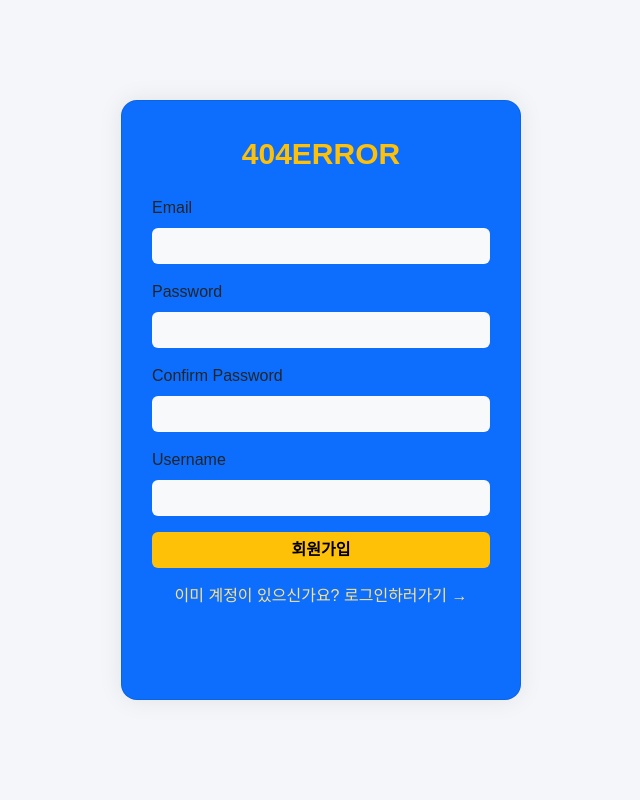
After one commit to humanda-404error/human-da5-404ERROR, a Flask app: page /signup in a window 1280 px wide. The commit adds this page. Shown: the whole page, without its empty margins (319-959 px from the left). Run offline with Flask 3, Linux system fonts and the light colour scheme; parts of the project's set-up code (start-up, migrations or seed data) failed here and were passed over.

Commit message:
On branch LHK_v1 Changes to be committed: 	modified:   app/main/LHK/LHK_routes.py 	new file:   app/main/templates/LHK/auth_base.html 	modified:   app/main/templates/LHK/login.html 	new file:   app/main/templates/LHK/signup.html 	modified:   app/main/templates/LHK/weather.html

```diff
--- a/404ERROR/app/main/LHK/LHK_routes.py
+++ b/404ERROR/app/main/LHK/LHK_routes.py
@@ -13,6 +13,7 @@ import requests
 from xml.etree import ElementTree
 from scipy.stats import ttest_ind
 import seaborn as sns
+from werkzeug.security import generate_password_hash
 
 all_holidays = None
 
@@ -267,4 +268,43 @@ def register_LHK_routes(main_bp):
     def profile_edit():
         return render_template('LHK/profile_edit.html')
 
+    @main_bp.route('/signup', methods=['GET', 'POST'])
+    def signup():
+        if request.method == "POST":
+            email = request.form['email']
+            password = request.form['password']
+            confirm = request.form['confirm']
+            nickname = request.form['nickname']
+
+            if '@' not in email:
+                return render_template('LHK/signup.html', error="올바른 이메일 형식을 입력해주세요.")
+            if password != confirm:
+                return render_template('LHK/signup.html', error="비밀번호가 일치하지 않습니다.")
+
+            conn = get_db_connection()
+            cursor = conn.cursor(dictionary=True)
+            cursor.execute("SELECT * FROM members WHERE email = %s", (email,))
+            existing_user = cursor.fetchone()
+
+            if existing_user:
+                cursor.close()
+                conn.close()
+                return render_template('LHK/signup.html', error="이미 등록된 이메일입니다.")
+
+            hashed_pw = generate_password_hash(password)
+            cursor.execute("""
+                           INSERT INTO members (email, password, nickname, grade, points, can_message)
+                           VALUES (%s, %s, %s, %s, %s, %s)
+                           """, (email, hashed_pw, nickname, '일반', 0, 1))
+            conn.commit()
+
+            cursor.close()
+            conn.close()
+
+            return redirect(url_for('auth.login')) # 회원가입 후 로그인 페이지로 이동
+        return render_template('LHK/signup.html')
+
+    @main_bp.route('/main')
+    def forcing_main():
+        return render_template('common/main.html')
     #@...
--- /dev/null
+++ b/404ERROR/app/main/templates/LHK/auth_base.html
@@ -0,0 +1,106 @@
+<!DOCTYPE html>
+<html lang="ko">
+<head>
+    <meta charset="UTF-8">
+    <meta http-equiv="X-UA-Compatible" content="IE=edge">
+    <meta name="viewport" content="width=device-width, initial-scale=1.0">
+    <title>{% block title %} auth_base {%endblock%}</title>
+
+     <!-- Bootstrap + 공통 스타일 -->
+     <link href="https://cdn.jsdelivr.net/npm/bootstrap@5.3.2/dist/css/bootstrap.min.css" rel="stylesheet">
+     <link href="{{ url_for('static', filename='css/common.css') }}" rel="stylesheet">
+
+     <style>
+        body {
+            background-color: #f4f6f9;
+            font-family: 'Apple SD Gothic Neo', sans-serif;
+        }
+        .login-container{
+            width: 100%;
+            height: 100vh;
+            display: flex;
+            justify-content: center;
+            align-items: center;
+        }
+        .login-box{
+            background-color: rgb(13,110,253);
+            border: 1px solid rgba(0,0,0,0.1);
+            padding: 30px 30px;
+            width: 400px;
+            height: 600px;
+            border-radius: 16px;
+            box-shadow: 0 0 25px rgba(0,0,0,0.08);
+            position: relative;
+        }
+        .logo{
+            font-size: 30px;
+            font-weight: bold;
+            color: rgb(255,193,7);
+            text-align: center;
+            margin-bottom: 20px;
+        }
+        label{
+            font-weight: 500;
+        }
+        .form-control{
+            background-color: #f8f9fa;
+            border: none;
+            border-radius: 6px;
+        }
+        .form-control:focus{
+            border: 2px solid #ffd54f;
+            box-shadow: none;
+        }
+        .alert{
+            background-color: rgb(255,0,0,0.1);
+            border: none;
+            color: #fff;
+            background-color: #dc3545;
+        }
+        .btn-primary {
+            background-color: #ffc107;
+            border: none;
+            color: #000;
+            font-weight: 600;
+        }
+        .btn-primary:hover{
+            background-color: #e0a800;
+        }
+        .extra-buttons {
+            display: flex;
+            justify-content: space-between;
+            margin-top: 18px;
+        }
+        .extra-buttons a{
+            color: #fce28a;
+            font-size: 0.95rem;
+            text-decoration: none;
+        }
+        .extra-buttons a:hover{
+            text-decoration: underline;
+        }
+        .go-home{
+            position: absolute;
+            bottom: 15px;
+            right: 20px;
+        }
+        .go-home a{
+            color: white;
+            font-size: 0.85rem;
+            text-decoration: none;
+        }
+        .go-home a:hover{
+            text-decoration: underline;
+        }
+     </style>
+</head>
+<body>
+    <div class="login-container">
+        <div class="login-box">
+            <div class="logo">404ERROR</div>
+
+            {% block form %} {% endblock %}
+        </div>
+    </div>
+</body>
+</html>
--- /dev/null
+++ b/404ERROR/app/main/templates/LHK/signup.html
@@ -0,0 +1,39 @@
+{% extends "LHK/auth_base.html" %}
+
+{% block title %} 회원가입 {% endblock %}
+
+{% block form %}
+<form method="POST">
+    <div class="mb-3">
+        <label for="email" class="form-label">Email</label>
+        <input type="text" class="form-control" name="email" required>
+    </div>
+    <div class="mb-3">
+        <label for="password" class="form-label">Password</label>
+        <input type="password" class="form-control" name="password" required>
+    </div>
+    <div class="mb-3">
+        <label for="confirm" class="form-label">Confirm Password</label>
+        <input type="password" class="form-control" name="confirm" required>
+    </div>
+    <div class="mb-3">
+        <label for="nickname" class="form-label">Username</label>
+        <input type="text" class="form-control" name="nickname" required>
+    </div>
+
+    {% if error %}
+    <div class="alert text-center py-2" role="alert">
+        {{ error }}
+    </div>
+    {% endif %}
+
+    <div class="d-grid mt-3">
+        <button type="submit" class="btn btn-primary">회원가입</button>
+    </div>
+</form>
+
+<div class="mt-3 text-center">
+    <a href="{{ url_for('auth.login') }}" style="color: #fce28a; text-decoration: none;">이미 계정이 있으신가요? 로그인하러가기 →</a>
+</div>
+
+{% endblock %}
--- a/404ERROR/app/main/templates/LHK/weather.html
+++ b/404ERROR/app/main/templates/LHK/weather.html
@@ -39,7 +39,7 @@
 
     {% if p_values %}
     <hr style="margin: 40px 0;">
-    <h4 style="color: #333; margin-bottom: 15px;"> 📊 T-test 검정을 통한 p-value 분석 결과 </h4>
+    <h4 style="color: #333; margin-bottom: 15px;"> 📊 T-test를 통한 p-value 분석 결과 </h4>
     <table style="width: 100%; border-collapse: collapse; text-align: center; font-size: 14px;">
         <thead>
             <tr style="background-color: #f5f5f5;">
```
Also changed, not shown: 404ERROR/app/main/templates/LHK/login.html (+30 -20 lines).
